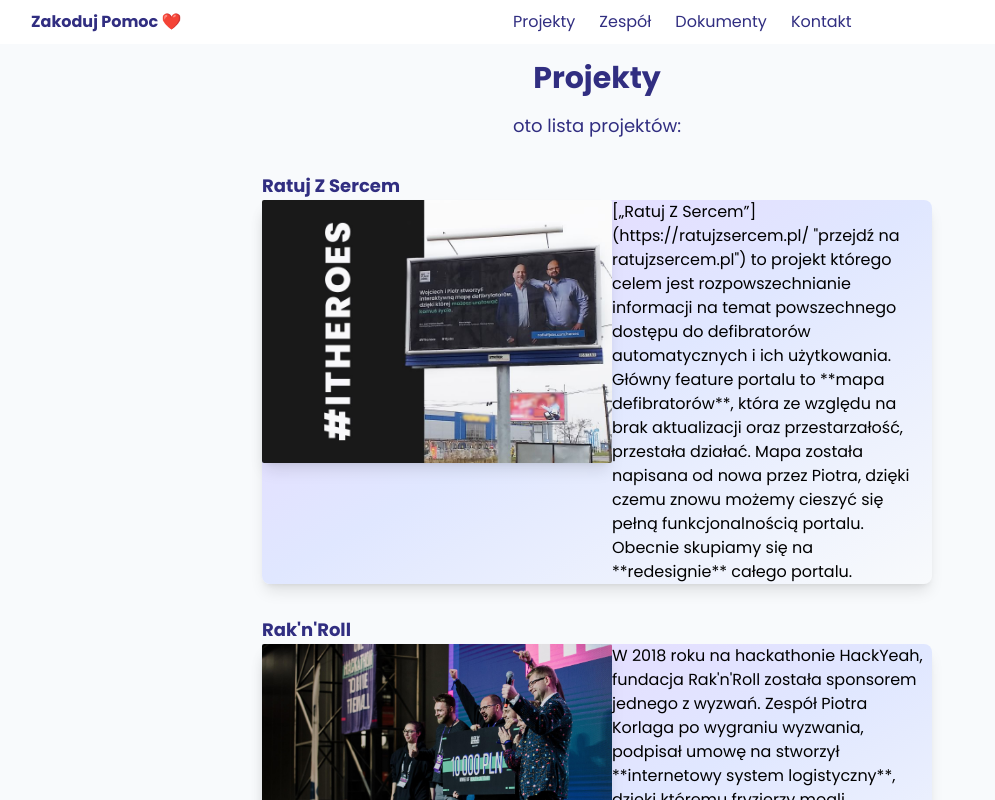
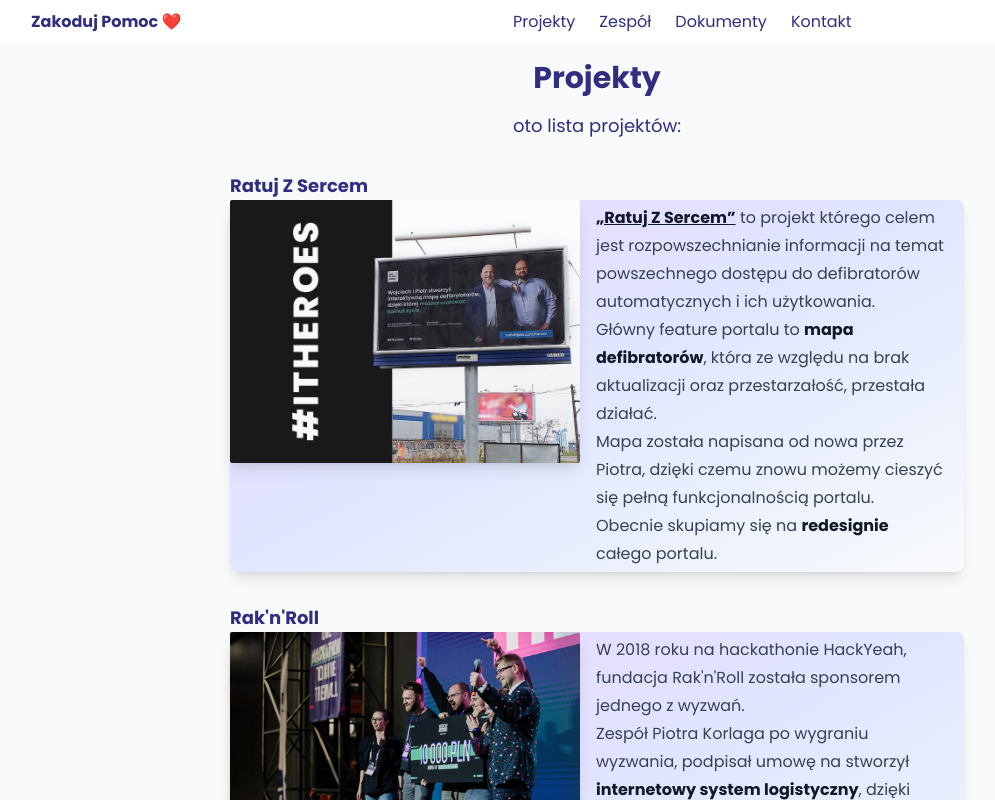
Before and after one commit to applantic/zakoduj-pomoc-nextjs, a Next.js app: page /projects in a window 1280 px wide. Shown: the top 800 px of the page, without its empty margins (43-1038 px from the left). Built offline with nearby package versions, Linux system fonts and the light colour scheme.

Commit message:
implementing react-markdown

```diff
--- a/components/Card.tsx
+++ b/components/Card.tsx
@@ -1,4 +1,4 @@
-import Link from "next/link";
+import { ReactMarkdown } from "react-markdown/lib/react-markdown";
 
 interface CardProps {
   title: string;
@@ -20,7 +20,7 @@
     <section className="max-w-3xl">
       <h2 className="text-indigo-900 font-semibold text-lg my-4 mx-6 md:mx-0 md:mb-0 md:mt-8">{title}</h2>
       <div className="flex bg-gradient-to-br from-purple-200 via-indigo-100 shadow-lg rounded-lg">
-        <div className="w-fit">
+        <div className="w-max">
           <img
             src={image}
             alt={"Image of project"}
@@ -29,7 +29,9 @@
             className="shadow-lg rounded-sm"
           ></img>
         </div>
-        <p className="max-w-xs">{description}</p>
+        <article className="prose px-4 my-1 max-w-sm">
+        <ReactMarkdown className="">{description}</ReactMarkdown>
+        </article>
       </div>
     </section>
   );
--- a/content/projectdetails.tsx
+++ b/content/projectdetails.tsx
@@ -4,13 +4,9 @@
         title: "Ratuj Z Sercem",
         active: true,
         image: "/ratujzsercem.png",
-        description: `
-        [„Ratuj Z Sercem”](https://ratujzsercem.pl/ "przejdź na ratujzsercem.pl") to projekt którego celem jest rozpowszechnianie informacji na temat powszechnego dostępu do defibratorów automatycznych i ich użytkowania.
-
+        description: `[**„Ratuj Z Sercem”**](https://ratujzsercem.pl/ "przejdź na ratujzsercem.pl") to projekt którego celem jest rozpowszechnianie informacji na temat powszechnego dostępu do defibratorów automatycznych i ich użytkowania.
         Główny feature portalu to **mapa defibratorów**, która ze względu na brak aktualizacji oraz przestarzałość, przestała działać.
-
         Mapa została napisana od nowa przez Piotra, dzięki czemu znowu możemy cieszyć się pełną funkcjonalnością portalu.
-
         Obecnie skupiamy się na **redesignie** całego portalu.`,
 
         link:
@@ -22,12 +18,9 @@
         active: false,
         image: "/raknroll.jpg",
         description: `W 2018 roku na hackathonie HackYeah, fundacja Rak'n'Roll została sponsorem jednego z wyzwań.
-
         Zespół Piotra Korlaga po wygraniu wyzwania, podpisał umowę na stworzył **internetowy system logistyczny**, dzięki któremu fryzjerzy mogli dostarczać
         ścięte włosy bezpośrednio do fundacji Rak'n'Roll.
-
         Podczas pierwszego roku działa systemu, do fundacji dotarło ponad **41,000 dotacji** włosów.
-
         Mimo że fundacja Zakoduj Pomoc nie miała wtedy formalnej działalności, uznajemy to za początek naszej organizacji.
         `,
         link:
--- a/package.json
+++ b/package.json
@@ -17,9 +17,11 @@
     "next": "13.0.6",
     "react": "18.2.0",
     "react-dom": "18.2.0",
+    "react-markdown": "^8.0.5",
     "typescript": "4.9.4"
   },
   "devDependencies": {
+    "@tailwindcss/typography": "tailwindcss/typography",
     "autoprefixer": "^10.4.13",
     "postcss": "^8.4.20",
     "tailwindcss": "^3.2.4"
--- a/tailwind.config.js
+++ b/tailwind.config.js
@@ -6,5 +6,8 @@
       Poppins: ["Poppins"],
     },
   },
-  plugins: [],
+  plugins: [
+    require('@tailwindcss/typography'),
+    // ...
+  ],
 };
```
Also changed, not shown: 1 other file (tests, documents, lock files or other folders).
